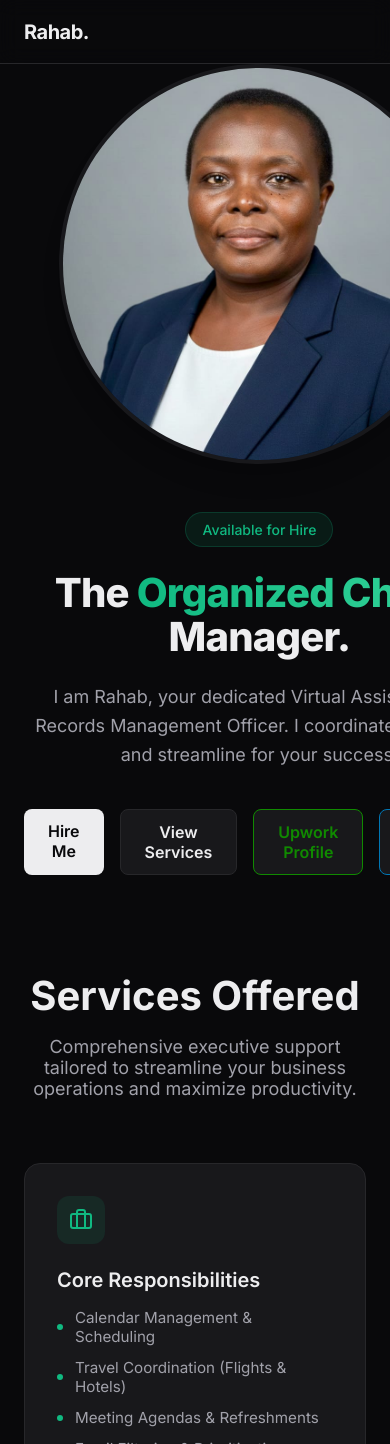
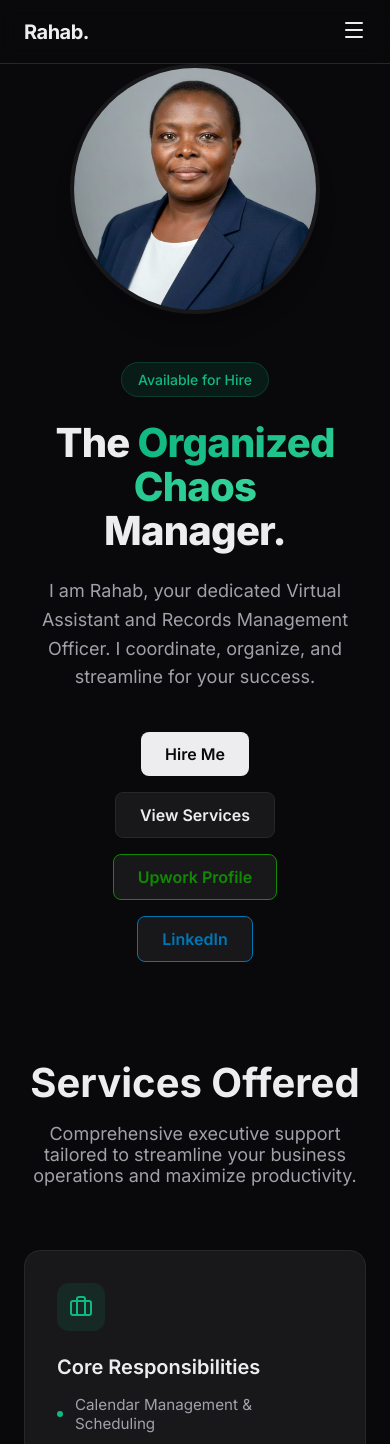
Before and after one commit to purimsq/Virtual-Assistant-Rahab, a Next.js app: page / in a window 390 px wide. Shown: the top 1444 px of the page. Built offline with nearby package versions, Linux system fonts and the light colour scheme.

Commit message:
Refine mobile responsiveness: Navbar menu, grids, and hero layout

```diff
--- a/src/components/Hero.module.css
+++ b/src/components/Hero.module.css
@@ -144,7 +144,6 @@
     .content {
         align-items: center;
         order: 2;
-        /* Text below image on mobile usually looks better if image is hero, but spec said "Text starting left of it" implies desktop. On mobile, usually image first is standard for "Personal Portfolio". */
     }
 
     .imageWrapper {
@@ -154,5 +153,19 @@
 
     .title {
         font-size: 2.5rem;
+        /* Smaller font for mobile */
+    }
+
+    .profileImage {
+        width: 250px;
+        height: 250px;
+        /* Constrain image size on mobile */
+    }
+
+    .actions {
+        flex-direction: column;
+        /* Stack buttons on very small screens if needed, otherwise row is fine */
+        width: 100%;
+        align-items: center;
     }
 }
--- a/src/components/Navbar.module.css
+++ b/src/components/Navbar.module.css
@@ -8,15 +8,10 @@
     align-items: center;
     z-index: 50;
     backdrop-filter: blur(12px);
-    background-color: rgba(var(--background-rgb), 0.8);
-    /* We need to define rgb vars if we want alpha, or just use a solid with opacity if variables are hex */
-    /* Fallback for now using hex with generic opacity */
     background-color: var(--background);
-    /* Will override with transparent version if possible, or use module composition */
     border-bottom: 1px solid var(--border);
 }
 
-/* Better glassmorphism needs RGBA. For now, solid with blur or just var(--background) with opacity in component style */
 .navbarGlass {
     background: transparent;
     backdrop-filter: blur(10px);
@@ -38,6 +33,8 @@
     font-size: 1.25rem;
     letter-spacing: -0.025em;
     color: var(--foreground);
+    z-index: 60;
+    /* Ensure logo stays above mobile menu */
 }
 
 .navLinks {
@@ -57,8 +54,35 @@
     color: var(--foreground);
 }
 
-.mobileMenu {
+.mobileMenuBtn {
     display: none;
+    background: none;
+    border: none;
+    color: var(--foreground);
+    cursor: pointer;
+    z-index: 60;
+}
+
+.mobileOverlay {
+    position: fixed;
+    top: 0;
+    left: 0;
+    right: 0;
+    bottom: 0;
+    background-color: var(--background);
+    z-index: 55;
+    display: flex;
+    flex-direction: column;
+    align-items: center;
+    justify-content: center;
+    gap: 2rem;
+    padding: 2rem;
+}
+
+.mobileLink {
+    font-size: 1.5rem;
+    font-weight: 600;
+    color: var(--foreground);
 }
 
 @media (max-width: 768px) {
@@ -66,7 +90,7 @@
         display: none;
     }
 
-    .mobileMenu {
+    .mobileMenuBtn {
         display: block;
     }
 }
--- a/src/components/Navbar.tsx
+++ b/src/components/Navbar.tsx
@@ -1,11 +1,19 @@
 'use client';
 
+import { useState } from 'react';
 import Link from 'next/link';
 import { ThemeToggle } from './ThemeToggle';
 import styles from './Navbar.module.css';
-import { motion } from 'framer-motion';
+import { motion, AnimatePresence } from 'framer-motion';
+import { Menu, X } from 'lucide-react';
 
 export default function Navbar() {
+    const [isOpen, setIsOpen] = useState(false);
+
+    const toggleMenu = () => setIsOpen(!isOpen);
+
+    const closeMenu = () => setIsOpen(false);
+
     return (
         <motion.nav
             className={styles.navbar + ' ' + styles.navbarGlass}
@@ -14,15 +22,45 @@ export default function Navbar() {
             transition={{ duration: 0.5 }}
         >
             <div className={styles.container}>
-                <Link href="/" className={styles.logo}>
+                <Link href="/" className={styles.logo} onClick={closeMenu}>
                     Rahab.
                 </Link>
+
+                {/* Desktop Menu */}
                 <div className={styles.navLinks}>
                     <Link href="#services" className={styles.link}>Services</Link>
                     <Link href="#work" className={styles.link}>Work</Link>
                     <Link href="#contact" className={styles.link}>Contact</Link>
                     <ThemeToggle />
                 </div>
+
+                {/* Mobile Menu Button */}
+                <button
+                    className={styles.mobileMenuBtn}
+                    onClick={toggleMenu}
+                    aria-label="Toggle menu"
+                >
+                    {isOpen ? <X size={24} /> : <Menu size={24} />}
+                </button>
+
+                {/* Mobile Overlay */}
+                <AnimatePresence>
+                    {isOpen && (
+                        <motion.div
+                            className={styles.mobileOverlay}
+                            initial={{ opacity: 0, y: -20 }}
+                            animate={{ opacity: 1, y: 0 }}
+                            exit={{ opacity: 0, y: -20 }}
+                        >
+                            <Link href="#services" className={styles.mobileLink} onClick={closeMenu}>Services</Link>
+                            <Link href="#work" className={styles.mobileLink} onClick={closeMenu}>Work</Link>
+                            <Link href="#contact" className={styles.mobileLink} onClick={closeMenu}>Contact</Link>
+                            <div style={{ marginTop: '1rem' }}>
+                                <ThemeToggle />
+                            </div>
+                        </motion.div>
+                    )}
+                </AnimatePresence>
             </div>
         </motion.nav>
     );
--- a/src/components/Services.module.css
+++ b/src/components/Services.module.css
@@ -30,7 +30,7 @@
 
 .grid {
     display: grid;
-    grid-template-columns: repeat(auto-fit, minmax(300px, 1fr));
+    grid-template-columns: repeat(auto-fit, minmax(280px, 1fr));
     gap: 2rem;
 }
 
--- a/src/components/WorkSamples.module.css
+++ b/src/components/WorkSamples.module.css
@@ -27,7 +27,7 @@
 
 .grid {
     display: grid;
-    grid-template-columns: repeat(auto-fit, minmax(350px, 1fr));
+    grid-template-columns: repeat(auto-fit, minmax(300px, 1fr));
     gap: 2.5rem;
 }
 
```
